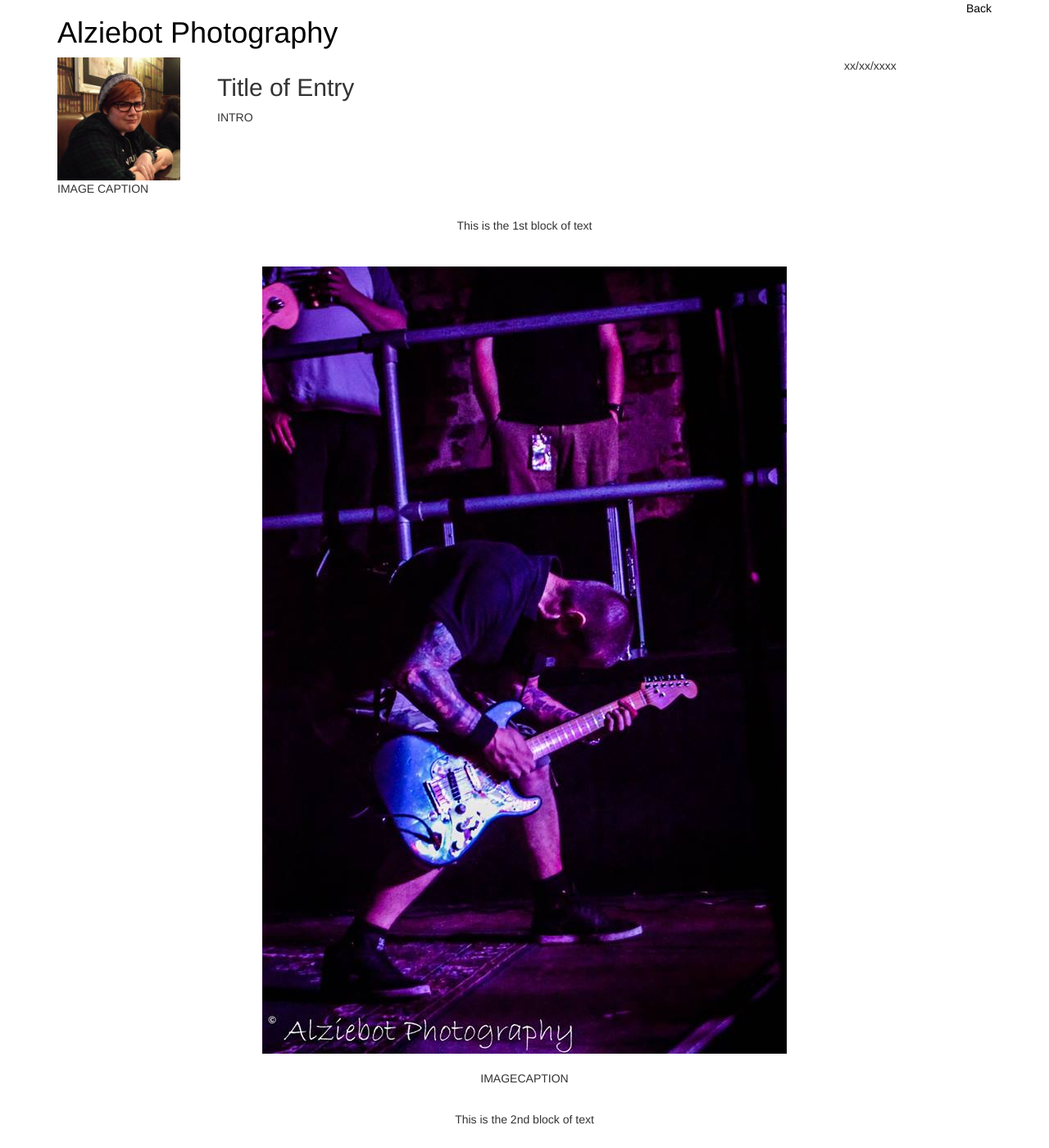
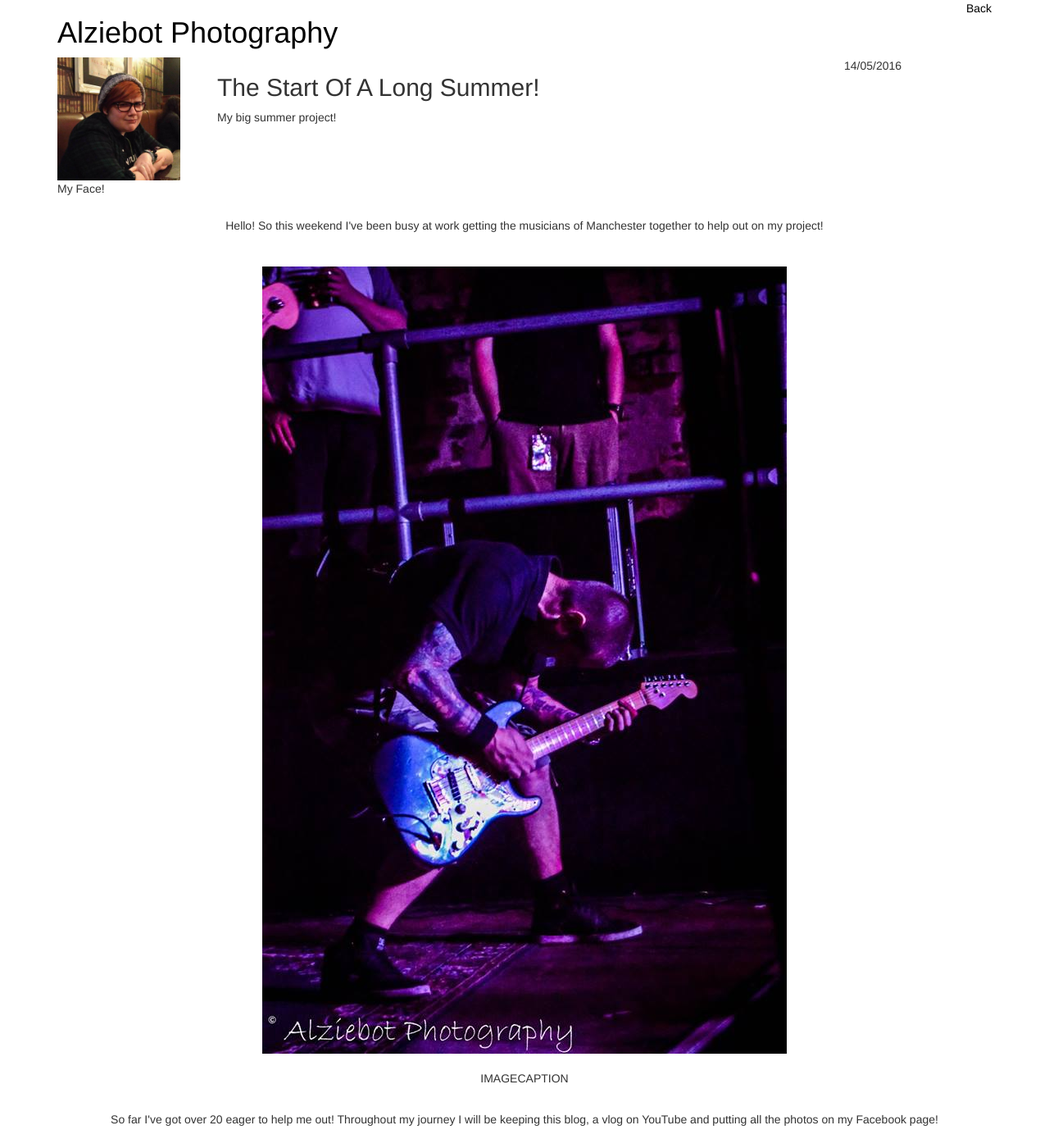
Before and after one commit to alziebotphotographyco/alziebotphotographyco.github.io, a Jekyll site: the page blog1.html, which Jekyll copies as it is, in a window 1280 px wide and 1400 px high. Shown: the whole window at 82% size. Built offline with Jekyll 4.4.1, drawn with Linux system fonts in a browser that asks for light colours; some of the changed text lies outside the part shown.

Commit message:
Update blog1.html

```diff
--- a/blog1.html
+++ b/blog1.html
@@ -26,19 +26,19 @@
 	<div class="row">
 		<figure class="col-sm-2">
 			<img width="150px" height="150px" src="image/blog/face.jpg"/>
-			<p>IMAGE CAPTION</p>
+			<p>My Face!</p>
 		</figure>
 		<div class="col-sm-8">
-			<h2>Title of Entry</h2>
-			<p>INTRO</p>
+			<h2>The Start Of A Long Summer!</h2>
+			<p>My big summer project!</p>
 		</div>
-		<p>xx/xx/xxxx<p>
+		<p>14/05/2016<p>
 	</div>
 </div>
 
 <div id="body" class="container">
 	<div class="row">
-	<p>This is the 1st block of text</p>
+	<p>Hello! So this weekend I've been busy at work getting the musicians of Manchester together to help out on my project!</p>
 	</div>
 </div>
 
@@ -55,7 +55,7 @@
 
 <div id="body" class="container">
 	<div class="row">
-	<p>This is the 2nd block of text</p>
+	<p>So far I've got over 20 eager to help me out! Throughout my journey I will be keeping this blog, a vlog on YouTube and putting all the photos on my Facebook page!</p>
 	</div>
 </div>
 
@@ -72,7 +72,7 @@
 
 <div id="body" class="container">
 	<div class="row">
-	<p>This is the 3rd block of text</p>
+	<p>I'll see you on the next post!</p>
 	</div>
 </div>
 
```
